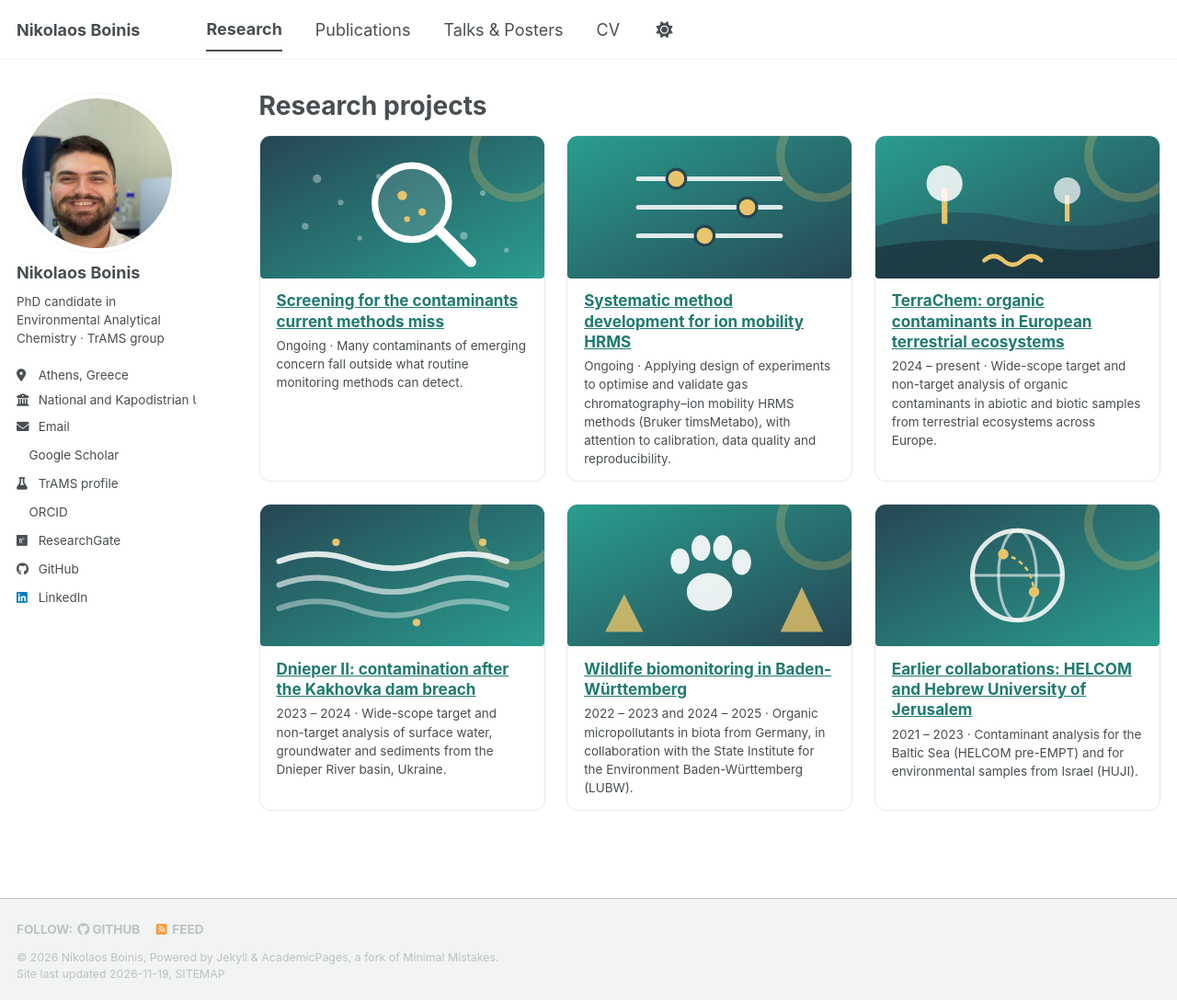
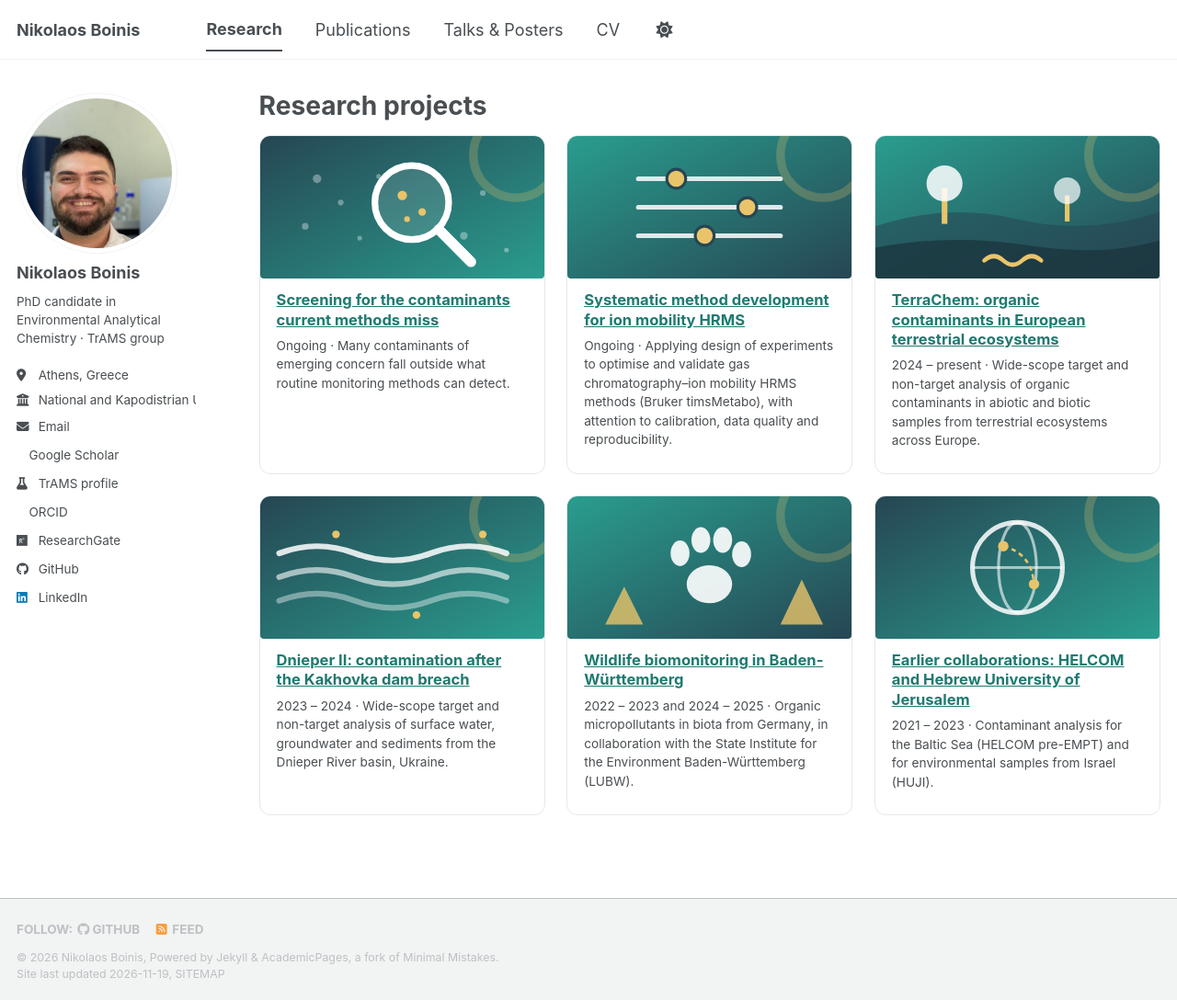
Before and after one commit to nboinis/nboinis.github.io, a Jekyll site: the page built from _pages/portfolio.html, in a window 1280 px wide and 1088 px high. Shown: the whole window at 92% size. Built offline with Jekyll 4.4.1, drawn with Linux system fonts in a browser that asks for light colours; a script bundle is joined from its source files by our own code; a style sheet for code colours, icons or effects is not loaded.

Commit message:
Card styles for all grids

```diff
--- a/_sass/layout/_custom.scss
+++ b/_sass/layout/_custom.scss
@@ -166,29 +166,42 @@ ul.news-timeline li::before {
   transform: translateY(-3px);
   box-shadow: 0 8px 20px rgba(38, 70, 83, 0.15);
 }
+.grid__wrapper .archive__item {
+  padding: 0 1rem 1rem;
+  font-size: 0.8em;
+}
 .grid__wrapper .archive__item-teaser {
   max-height: none !important;
-  margin: 0;
+  margin: 0 -1rem;
 }
 .grid__wrapper .archive__item-teaser img {
   display: block;
   width: 100%;
   height: auto;
+  aspect-ratio: 2 / 1;
+  object-fit: contain;
+  background: #fff;
   border-radius: 0;
 }
 .grid__wrapper .archive__item-title {
-  margin: 0.8em 0 0.3em;
-  padding: 0 1rem;
-  font-size: 0.95em;
+  margin: 0.8em 0 0.4em;
+  font-size: 1.15em;
   line-height: 1.3;
 }
 .grid__wrapper .archive__item-excerpt {
   display: block !important;
-  margin: 0 0 1em;
-  padding: 0 1rem;
-  font-size: 0.75em;
+  margin: 0 0 0.5em;
+  font-size: 0.95em;
 }
-.grid__wrapper .archive__item-excerpt p { margin: 0; }
+.grid__wrapper .archive__item p,
+.grid__wrapper .page__meta {
+  margin: 0 0 0.5em;
+}
+.grid__note {
+  margin-top: 1.5em;
+  font-size: 0.7em;
+  color: var(--global-text-color-light);
+}
 
 /* ---------- Talks list: small accent on cards ---------- */
 .list__item .archive__item {
```
